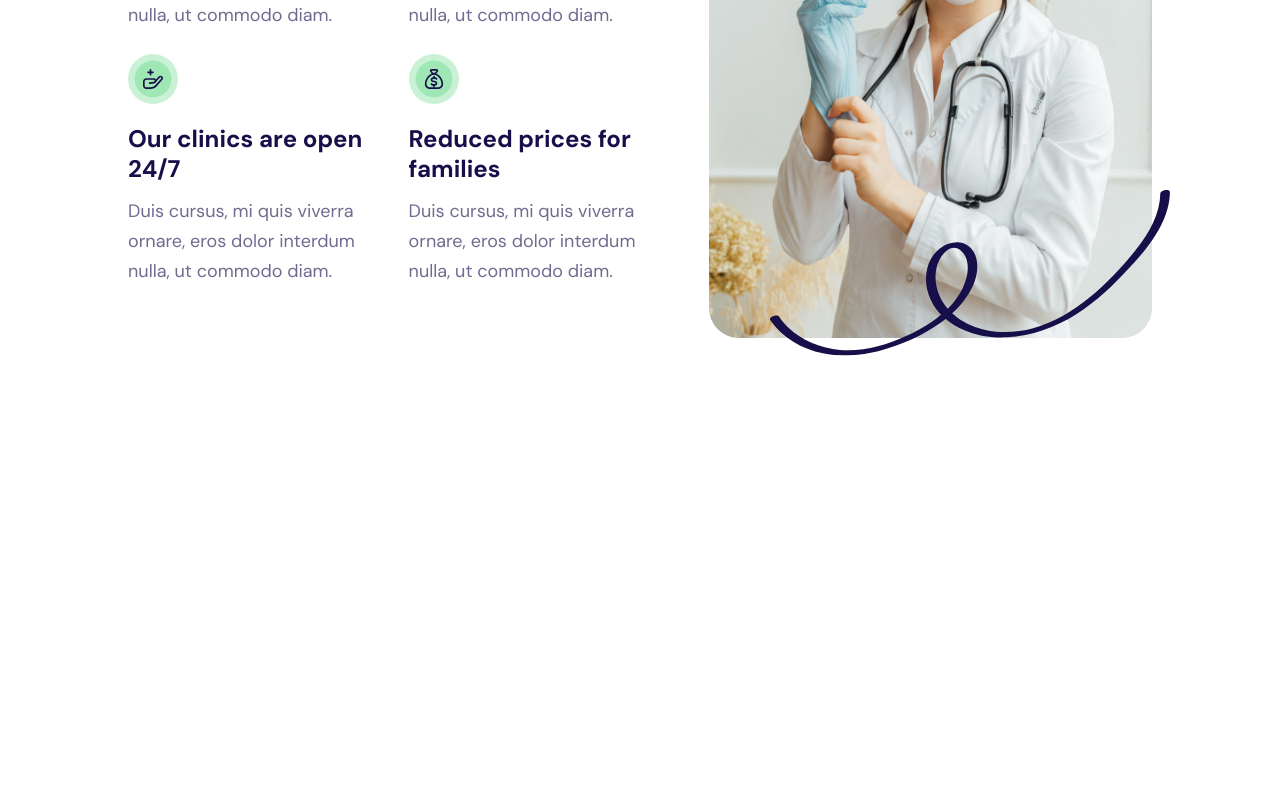
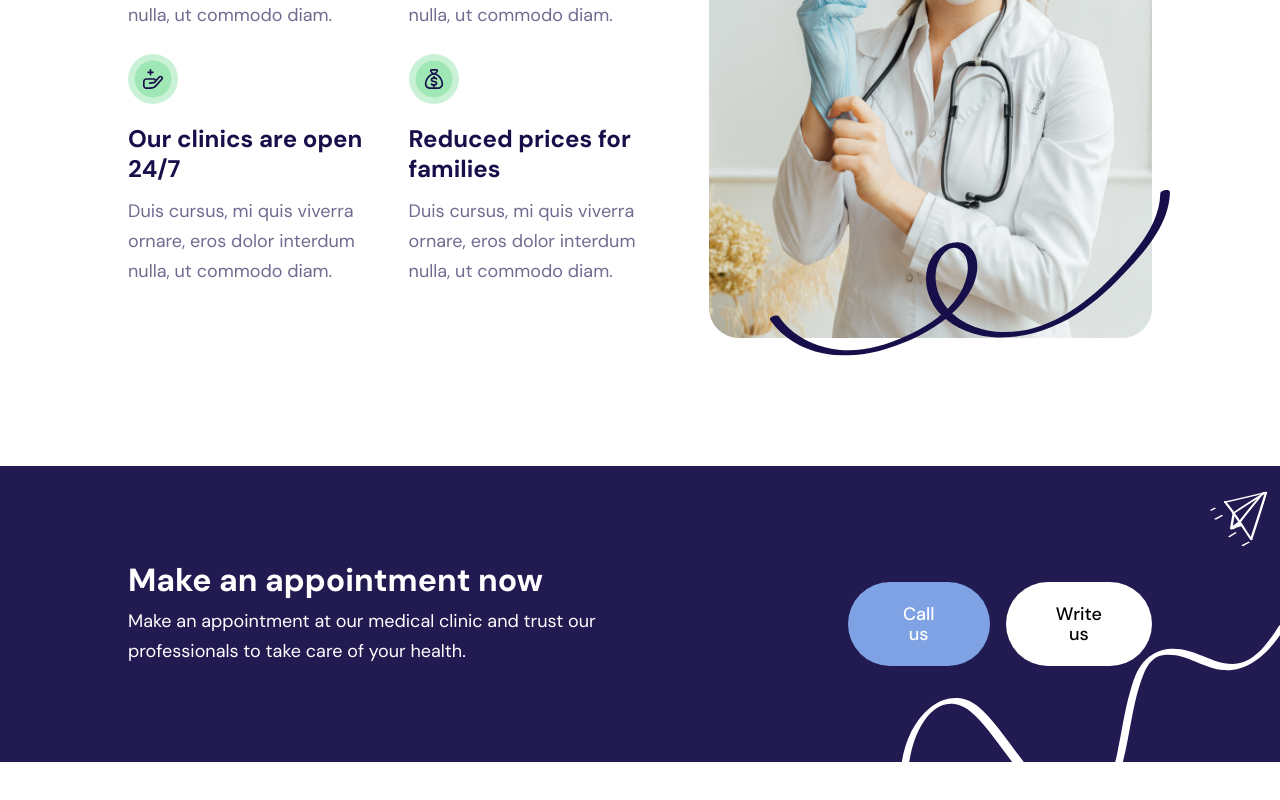
Before and after one commit to bismarkboateng/Clinicx, a React (Vite) app: page / in a window 1280 px wide. Shown: the part 2749-3549 px from the top of the page. Before the commit the page ends 3105 px from the top, so only its background shows below. Built offline with nearby package versions, Linux system fonts and the light colour scheme; a web font is replaced by a local one.

Commit message:
Appointment component

```diff
--- a/src/assets/index.js
+++ b/src/assets/index.js
@@ -27,3 +27,7 @@ export { default as Open } from "./images/Open.svg"
 export { default as Loop } from "./images/Loop.svg"
 export { default as Love } from "./images/Love.svg"
 export { default as ValueImage } from "./images/Values-image.webp"
+
+// appointment
+export { default as Arrow } from "./images/Arrow.svg"
+export { default as curve } from "./images/curve.svg"
--- /dev/null
+++ b/src/components/Appointment/index.jsx
@@ -0,0 +1,48 @@
+
+import { Arrow, curve } from "../../assets"
+import { Buttonwrapper } from ".."
+
+export default function index() {
+  return (
+    <section className="relative w-[100%] mt-[20%] md:mt-[10%] 2xl:mt-[5%] bg-[#170f49f2]
+      pb-5 pt-10 mb-10 lg:py-[50px] xl:py-[96px]">
+      <div className="w-[90%] xl:w-[80%] 2xl:w-[78%] mx-auto">
+
+        <div className="lg:flex lg:flex-row lg:justify-between">
+          <div>
+            <h2 className="w-[80%] text-[32px] font-bold text-white leading-9 font-DM">
+              Make an appointment now
+            </h2>
+            <p className="text-lg text-white leading-[30px] font-DM mt-2
+              lg:w-[75%]">
+              Make an appointment at our medical clinic and trust our professionals to take care of your health.
+            </p>
+          </div>
+
+          <Buttonwrapper className="flex flex-col mt-5 gap-4 md:flex-row">
+            <button className="w-[55%] md:w-[25%] lg:w-[50%] 2xl:w-[70%] lg:py-[10px] 2xl:py-[8px] py-[15px]
+              lg:px-[50px] px-[30px] bg-[#7ea2e4] leading-[20px] text-lg font-medium
+              text-white rounded-[50px] font-DM">
+              Call us
+            </button>
+            <button className="w-[60%] md:w-[25%] lg:w-[50%] 2xl:w-[80%] lg:py-[10px] 2xl:py-[8px] py-[15px]
+              lg:px-[50px] px-[30px] bg-white leading-[20px] text-lg font-medium
+              rounded-[50px] font-DM">
+              Write us
+            </button>
+          </Buttonwrapper>
+        </div>
+        <img
+          src={Arrow}
+          alt="send"
+          className="absolute top-3 right-3"
+        />
+      </div>
+      <img
+        src={curve}
+        alt="curve"
+        className="hidden md:block absolute bottom-0 right-0 w-[30%] lg:z-[1]"
+      />
+    </section>
+  )
+}
--- a/src/components/index.js
+++ b/src/components/index.js
@@ -14,3 +14,4 @@ export { default as Card } from "./Card"
 export { default as Services } from "./Services"
 export { default as Experience } from "./Experience"
 export { default as Values } from "./Values"
+export { default as Appointment } from "./Appointment"
--- a/src/pages/Home/index.jsx
+++ b/src/pages/Home/index.jsx
@@ -1,6 +1,6 @@
 import {
   Navbar, Herosection, Services,
-  Experience, Values
+  Experience, Values, Appointment
 } from "../../components"
 
 
@@ -12,6 +12,7 @@ export default function index() {
       <Services />
       <Experience />
       <Values />
+      <Appointment />
     </main>
   )
 }
```
Also changed, not shown: src/assets/images/Arrow.svg (added), src/assets/images/curve.svg (added).
